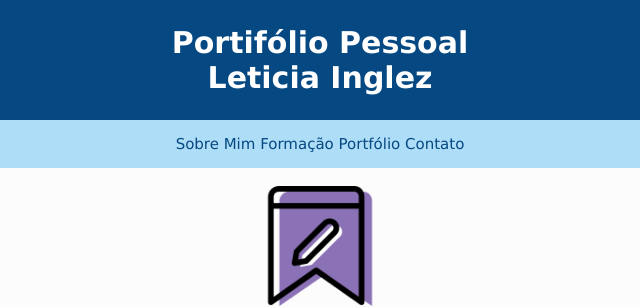
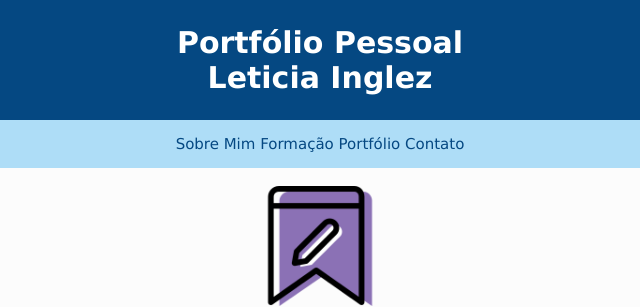
Before and after one commit to letinglez/Portifolio-Pessoal-LetInglez, a plain HTML site: page Index.html in a window 1280 px wide. Shown: the top 307 px of the page, 320-960 px from the left. Drawn offline with Linux system fonts and the light colour scheme.

Commit message:
Update Index.html

```diff
--- a/Index.html
+++ b/Index.html
@@ -10,7 +10,7 @@
 <body>
 
   <div id="header">
-    <h1><span class="white"> Portifólio Pessoal
+    <h1><span class="white"> Portfólio Pessoal
       <br>Leticia Inglez </span></h1>
   </div>
 
```
